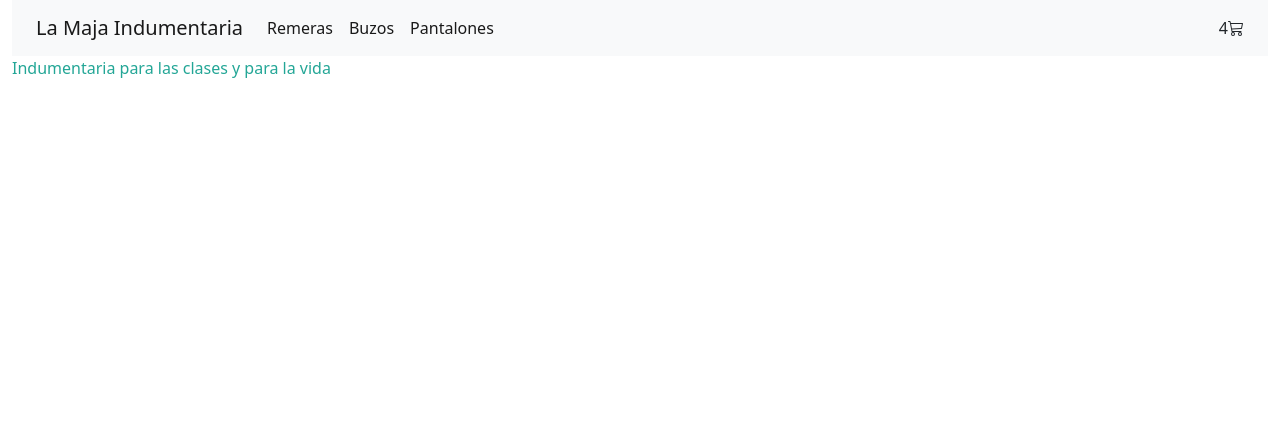
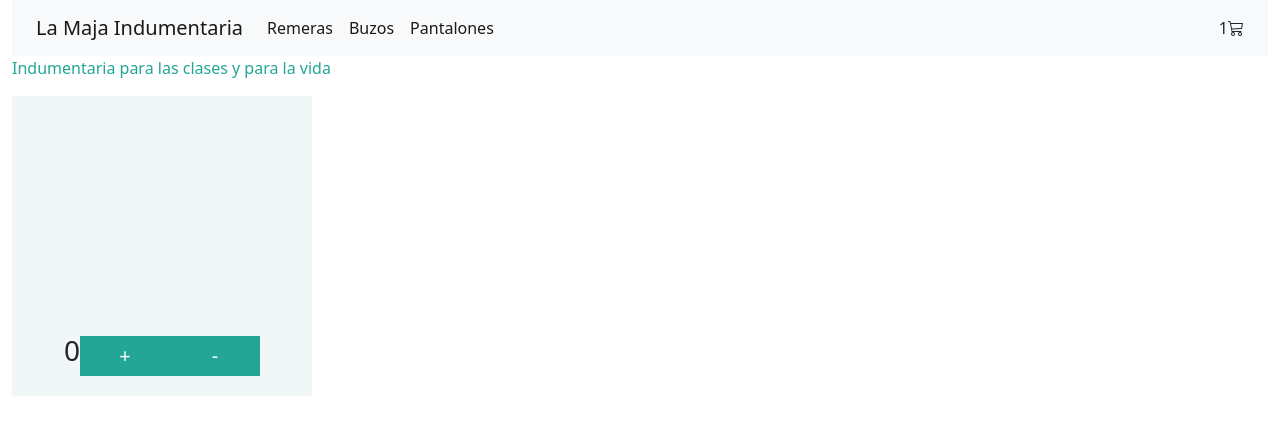
Before and after one commit to florenciadelas/React-Ojo-con-Urquiza-Delas, a React (Create React App) app: page / in a window 1280 px wide. Shown: the top 434 px of the page. Built offline with nearby package versions, Linux system fonts and the light colour scheme.

Commit message:
Ojo con urquiza - Delas

```diff
--- a/src/App.css
+++ b/src/App.css
@@ -32,6 +32,26 @@
   color: #23a696;
 }
 
+.botones{
+  color: white;
+  background-color:#23a696;
+  width: 90px;
+  height: 40px;
+ font-size: 20px;
+ border:#23a696 ;
+}
+
+.form {
+  background-color:  #f0f7f6;
+  width: 300px;
+  height: 300px;
+  display: flex;
+  align-items: flex-end;
+  justify-content:center;
+  padding: 20px;
+}
+
+
 @keyframes App-logo-spin {
   from {
     transform: rotate(0deg);
--- a/src/App.js
+++ b/src/App.js
@@ -1,10 +1,11 @@
 // import logo from './logo.svg';
 import './App.css';
-import Menu from './components/Nabvar/Navbar';
+import Navbar from './components/Nabvar/Navbar';
 import ItemListContainer from './components/ItemListContainer/ItemListContainer';
 import Container from 'react-bootstrap/Container'
 import Row from 'react-bootstrap/Row'
 import Col from 'react-bootstrap/Col'
+import ItemCount from './components/ItemCount/ItemCount';
 
 
 function App() {
@@ -12,12 +13,15 @@ function App() {
     <>
       <Container fluid>
         <Row>
-          <Col> < Menu /></Col>
+          <Col> < Navbar /></Col>
         </Row>
         <Row>
           <Col> <ItemListContainer greeting={"Indumentaria para las clases y para la vida"}/> </Col>
+        </Row> <Row>
+          <Col>  <ItemCount stock={20} initial={1}/> </Col>
         </Row>
       </Container>
+
     </>
    );
 }
--- a/src/components/CartWidget/CartWidget.jsx
+++ b/src/components/CartWidget/CartWidget.jsx
@@ -1,14 +1,15 @@
-const Cartwidget = () => {
-  const amount = 4;
+import ItemCount from "../ItemCount/ItemCount";
+
+const Cartwidget = (props) => {
   return (
     <>
-      {amount}
+      {props.amount}
       <svg
         xmlns="http://www.w3.org/2000/svg"
         width="16"
         height="16"
         fill="currentColor"
-        class="bi bi-cart3"
+        className="bi bi-cart3"
         viewBox="0 0 16 16"
       >
         <path d="M0 1.5A.5.5 0 0 1 .5 1H2a.5.5 0 0 1 .485.379L2.89 3H14.5a.5.5 0 0 1 .49.598l-1 5a.5.5 0 0 1-.465.401l-9.397.472L4.415 11H13a.5.5 0 0 1 0 1H4a.5.5 0 0 1-.491-.408L2.01 3.607 1.61 2H.5a.5.5 0 0 1-.5-.5zM3.102 4l.84 4.479 9.144-.459L13.89 4H3.102zM5 12a2 2 0 1 0 0 4 2 2 0 0 0 0-4zm7 0a2 2 0 1 0 0 4 2 2 0 0 0 0-4zm-7 1a1 1 0 1 1 0 2 1 1 0 0 1 0-2zm7 0a1 1 0 1 1 0 2 1 1 0 0 1 0-2z" />
--- /dev/null
+++ b/src/components/ItemCount/ItemCount.jsx
@@ -0,0 +1,25 @@
+import { useState } from "react";
+
+
+const ItemCount =(props) => {
+
+    const [contador, setCont] = useState(0)
+
+    const controlOperacion = (operacion) =>{
+
+        if(operacion==="-" && contador > 0){
+            setCont(contador-1)
+        }else if (operacion === "+" && contador < props.stock){
+            setCont(contador+1)
+        }
+    }
+        return (
+            <div className="form">
+                <h3>{contador}</h3>
+            <button onClick={()=> controlOperacion("+")} className="botones">+</button>
+            <button onClick={()=> controlOperacion("-")} className="botones">-</button>
+            </div>
+         );
+        }
+
+export default ItemCount;
--- a/src/components/Nabvar/Navbar.jsx
+++ b/src/components/Nabvar/Navbar.jsx
@@ -1,7 +1,8 @@
 import Cartwidget from "../CartWidget/CartWidget"
 
 
-const Menu = () => {
+
+const Navbar = (props) => {
   return <div>
    <nav className="navbar navbar-expand-lg navbar-light bg-light">
   <div className="container-fluid">
@@ -21,11 +22,11 @@ const Menu = () => {
           <a className="nav-link active" aria-current="page" target={"_blank"} href="https://www.instagram.com/p/CeywR37ghgb/">Pantalones</a>
         </li>
       </ul>
-      <Cartwidget />
+      <Cartwidget amount = {1}/>
     </div>
   </div>
 </nav>
 </div>
 }
 
-export default Menu
+export default Navbar
```
